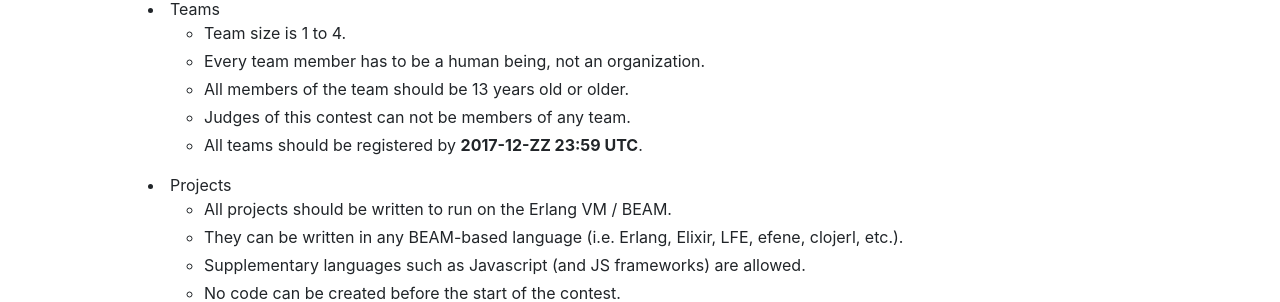
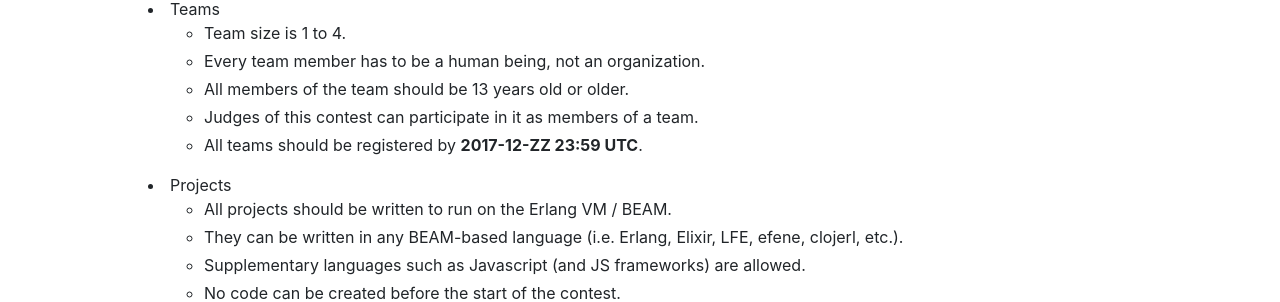
Before and after one commit to spawnfest/spawnfest.github.io, a Jekyll site: the page built from rules.html, in a window 1280 px wide and 900 px high, scrolled down 788 px. Shown: the part 153-455 px from the top of the window. Built offline with Jekyll 4.4.1, drawn with Linux system fonts in a browser that asks for light colours.

Commit message:
@marcelog's comments

```diff
--- a/_config.yml
+++ b/_config.yml
@@ -25,7 +25,7 @@ rules:
       - text: "Team size is 1 to 4."
       - text: "Every team member has to be a human being, not an organization."
       - text: "All members of the team should be 13 years old or older."
-      - text: "Judges of this contest can not be members of any team."
+      - text: "Judges of this contest can participate in it as members of a team."
       - text: "All teams should be registered by <strong>2017-12-ZZ 23:59 UTC</strong>."
   - text: Projects
     details:
```
